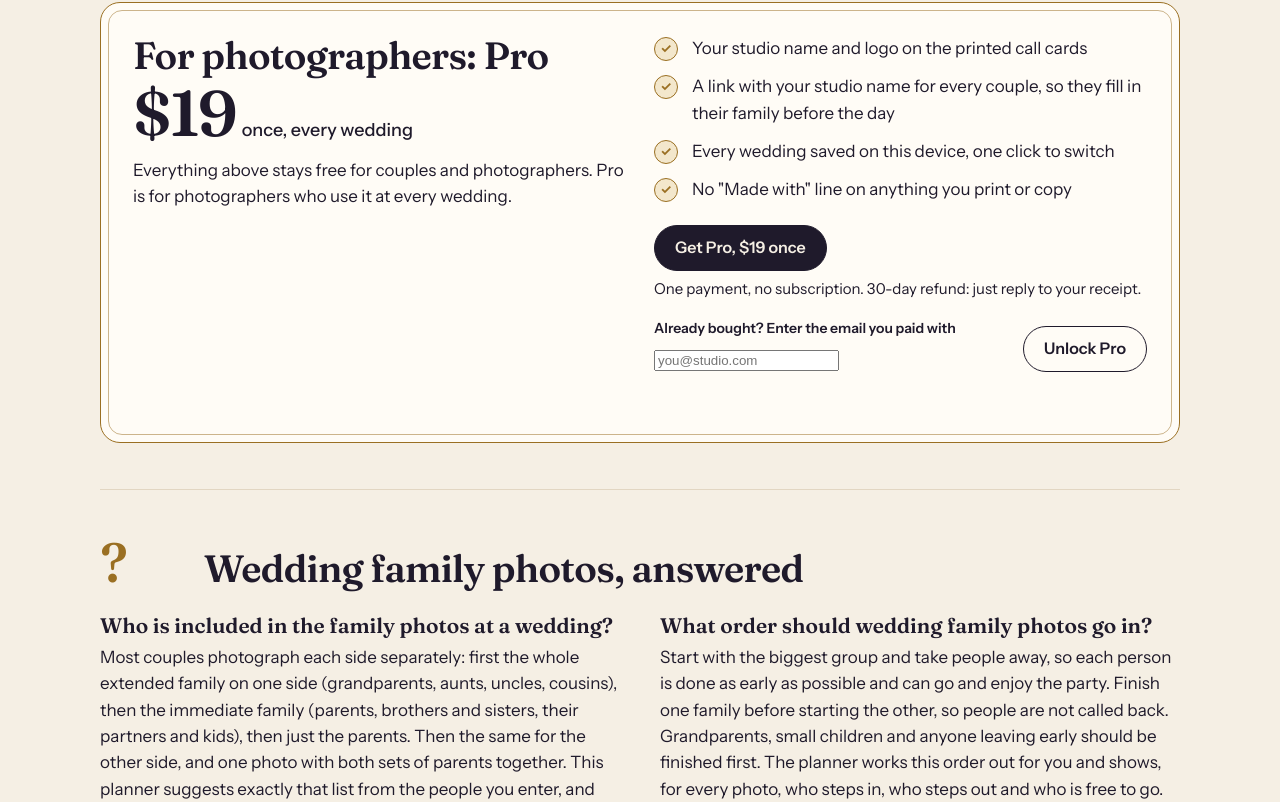
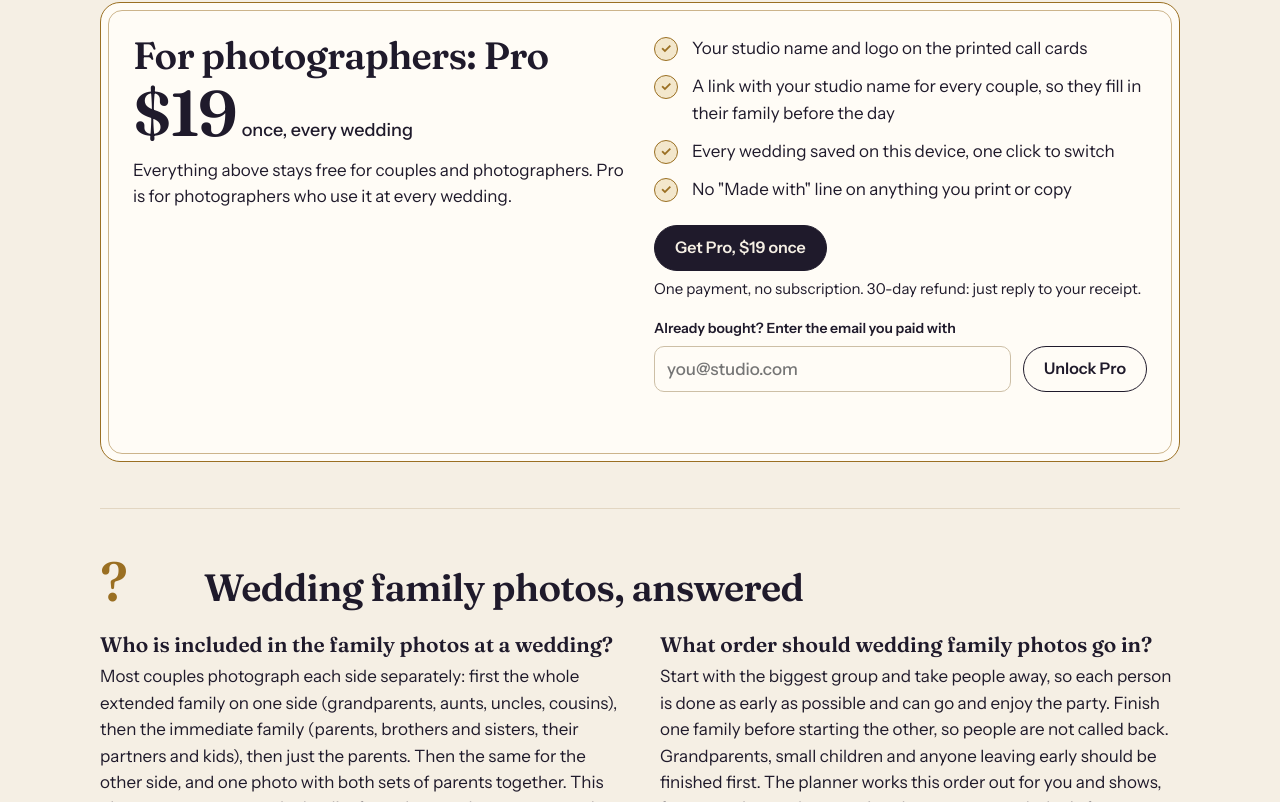
Before and after one commit to aiyoto-myth/family-formals, a plain HTML site: page index.html in a window 1280 px wide. Shown: the part 3091-3893 px from the top of the page. Drawn offline with Linux system fonts and the light colour scheme.

Commit message:
Style the purchase-email field
Co-Authored-By: Claude Opus 5.5 <noreply@anthropic.com>

```diff
--- a/index.html
+++ b/index.html
@@ -79,7 +79,7 @@ button.icon{min-width:38px;min-height:38px;padding:4px;border-radius:50%;font-si
 button:disabled{opacity:.4;cursor:not-allowed}
 button:disabled:hover{background:transparent;color:var(--ink)}
 label{display:block;font-weight:600;font-size:14px;margin:0 0 6px}
-input[type=text],input[type=time],input[type=number],select{font:500 17px var(--body);width:100%;min-height:46px;padding:10px 12px;border:1.5px solid var(--rule);border-radius:10px;background:var(--card);color:var(--ink)}
+input[type=text],input[type=email],input[type=time],input[type=number],select{font:500 17px var(--body);width:100%;min-height:46px;padding:10px 12px;border:1.5px solid var(--rule);border-radius:10px;background:var(--card);color:var(--ink)}
 input:focus,select:focus{border-color:var(--ink);outline:none;box-shadow:0 0 0 3px color-mix(in srgb,var(--focus) 30%,transparent)}
 .row{display:flex;gap:12px;flex-wrap:wrap;align-items:flex-end}
 .row>*{flex:1 1 170px}
```
